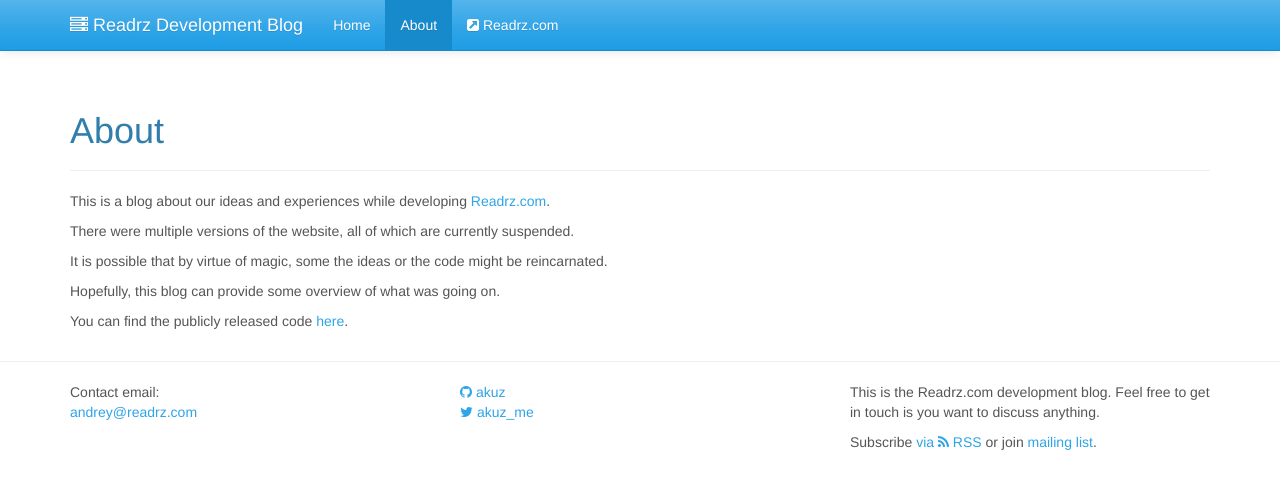
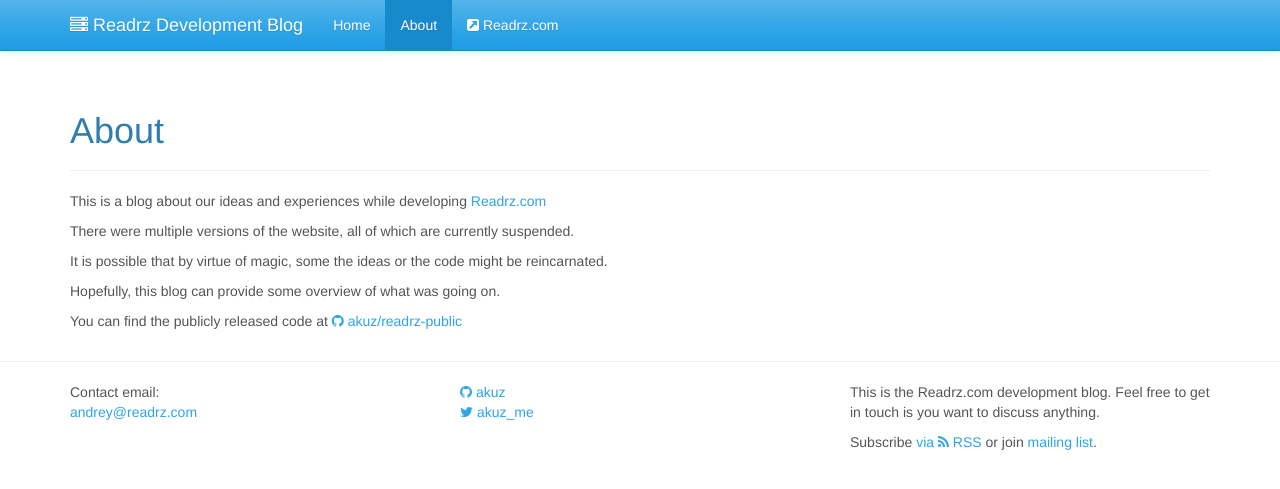
Before and after one commit to akuz/readrz-blog, a Jekyll site: the page built from about.md, in a window 1280 px wide. Shown: the top 489 px of the page. Built offline with Jekyll 4.4.1, drawn with Linux system fonts in a browser that asks for light colours.

```diff
--- a/about.md
+++ b/about.md
@@ -4,7 +4,7 @@ title: About
 permalink: /about/
 ---
 
-This is a blog about our ideas and experiences while developing <a href="http://www.readrz.com">Readrz.com</a>.
+This is a blog about our ideas and experiences while developing <a href="http://www.readrz.com">Readrz.com</a>
 
 There were multiple versions of the website, all of which are currently suspended.
 
@@ -12,4 +12,4 @@ It is possible that by virtue of magic, some the ideas or the code might be rein
 
 Hopefully, this blog can provide some overview of what was going on.
 
-You can find the publicly released code <a href="https://github.com/akuz/readrz-public">here</a>.
+You can find the publicly released code at [<i class="fa fa-github"></i> akuz/readrz-public](https://github.com/akuz/readrz-public)
```
Also changed, not shown: _posts/2015-04-04-suspending-readrz-services.md (added, +46 -0 lines), _imgfullsize/20150404/shot1.png (added), _imgfullsize/20150404/shot2.png (added), _imgfullsize/20150404/shot3.png (added).
